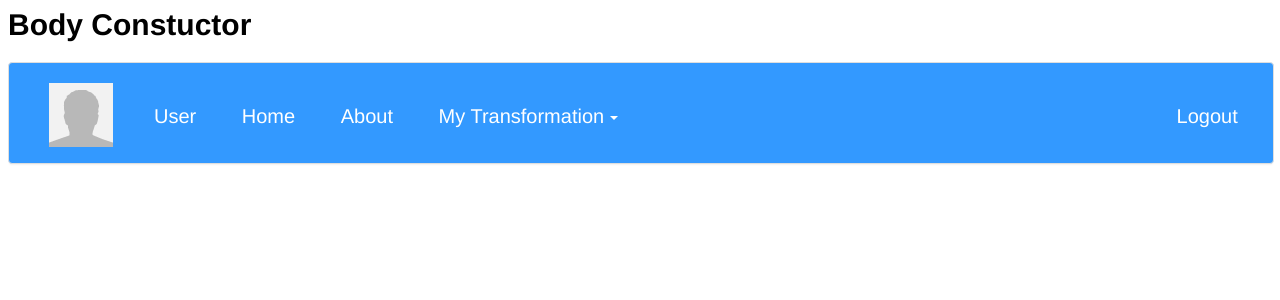
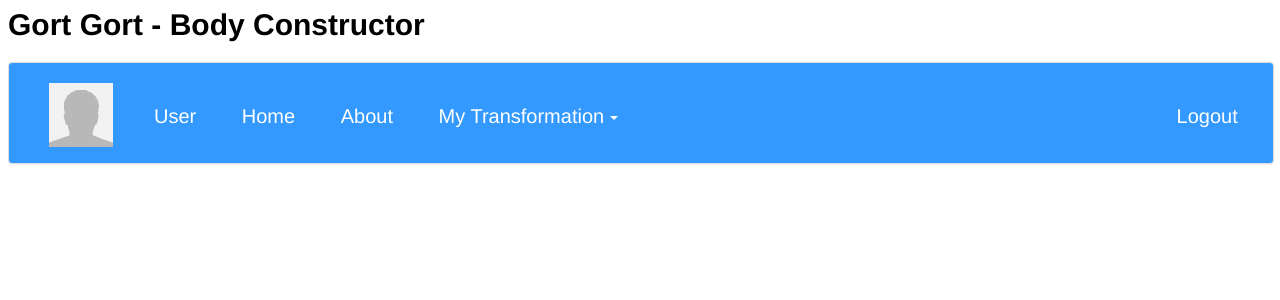
Before and after one commit to tzilist/BodyConstruction, a Flask app: page / in a window 1280 px wide. Shown: the top 300 px of the page. Run offline with Flask 2, Linux system fonts and the light colour scheme.

Commit message:
Improve title handling

```diff
--- a/BodyConstruction/templates/header.html
+++ b/BodyConstruction/templates/header.html
@@ -1,10 +1,13 @@
+{% if title %}
+   {%set mytitle = title + ' - Body Constructor' %}
+{% else %}
+   {%set mytitle = 'Body Constructor' %}
+{% endif %}
+
+
 <html>
   <head>
-    {% if title %}
-    <title>{{ title }} - Body Consturctor</title>
-    {% else %}
-    <title>Body Constructor</title>
-    {% endif %}
+    <title>{{ mytitle }}</title>
     <link rel="stylesheet" type="text/css" href="../static/css/headerstyle.css">
   </head>
 
@@ -13,7 +16,7 @@
     <div class="headcontainer">
 
       <div id="header">
-        <h1>Body Constuctor</h1>
+        <h1>{{ mytitle }}</h1>
       </div>
           <nav>
             <div id="useravatar">
```
